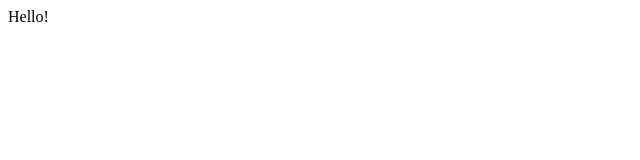
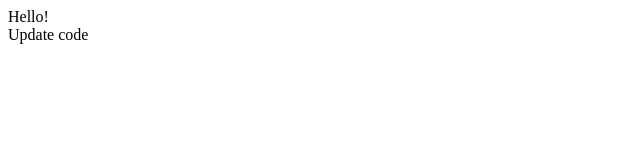
Before and after one commit to UznikTmy/tbot, a plain HTML site: page index.html in a window 1280 px wide. Shown: the full height of the page, 0-640 px from the left. Drawn offline with Linux system fonts and the light colour scheme.

Commit message:
second commit

```diff
--- a/index.html
+++ b/index.html
@@ -6,6 +6,7 @@
     <title>Document</title>
 </head>
 <body>
-    Hello!
+    Hello! <br>
+    Update code
 </body>
 </html>
```
